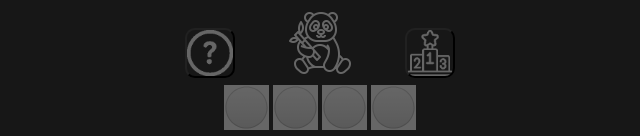
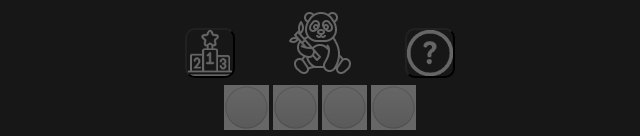
Before and after one commit to frisk038/colormind, a Vue app: page / in a window 1280 px wide. Shown: the top 136 px of the page, without its empty margins (320-960 px from the left). Built offline with nearby package versions, Linux system fonts and the light colour scheme.

Commit message:
fixing some typo, and a basis for api call

```diff
--- a/src/components/Header/Header.vue
+++ b/src/components/Header/Header.vue
@@ -1,16 +1,17 @@
 <template>
     <table class="headTab">
         <td>
-            <button class="leaderboard" v-on:click="helpNeeded = !helpNeeded" />
+            <button class="leaderboard" v-on:click="getData" />
         </td>
         <td>
             <img src="../assets/panda1.png" class="logo" />
         </td>
         <td>
-            <button class="help" />
+            <button class="help" v-on:click="helpNeeded = !helpNeeded" />
         </td>
     </table>
     <HelpPopup v-show="helpNeeded" @closeHelp="closeHelp"></HelpPopup>
+    {{ combi }}
 </template>
 
 <script>
@@ -19,14 +20,22 @@ export default {
     components: { HelpPopup },
     data() {
         return {
-            helpNeeded: true
+            helpNeeded: true,
+            combi: ""
         }
     },
     methods: {
         closeHelp() {
-            console
             this.helpNeeded = false
-        }
+        },
+        async getData() {
+            try {
+                let response = await fetch("https://bamboocolor.herokuapp.com/combination");
+                this.combi = await response.json();
+            } catch (error) {
+                console.log(error);
+            }
+        },
     },
 }
 </script>
@@ -37,14 +46,14 @@ export default {
 }
 
 .help {
-    background: url("../assets/leaderboard.png") no-repeat;
+    background: url("../assets/help.png") no-repeat;
     background-size: cover;
     width: 50px;
     height: 50px;
     border-radius: 10px;
 }
 .leaderboard {
-    background: url("../assets/help.png") no-repeat;
+    background: url("../assets/leaderboard.png") no-repeat;
     background-size: cover;
     width: 50px;
     height: 50px;
```
